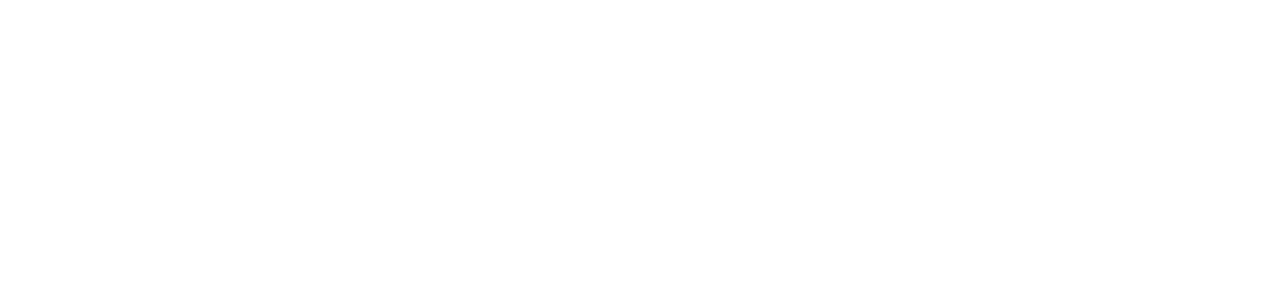
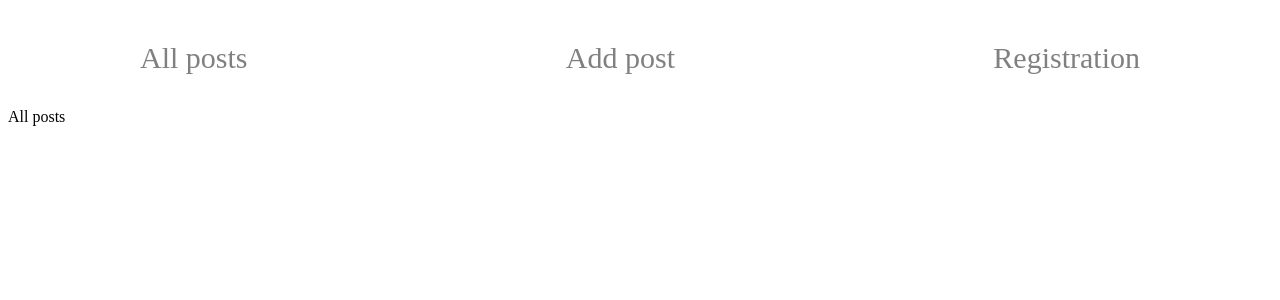
Before and after one commit to BigUhoTape/e2e4-testcase, a Vue app: page / in a window 1280 px wide. Shown: the top 300 px of the page. Built offline with nearby package versions, Linux system fonts and the light colour scheme.

Commit message:
add navbar

```diff
--- a/src/App.vue
+++ b/src/App.vue
@@ -1,7 +1,40 @@
 <template>
   <div id="app">
+      <Navbar />
+      <router-view/>
   </div>
 </template>
 
+<script>
+    import Navbar from "./components/Navbar";
+
+    export default {
+      components: {
+        Navbar
+      }
+    }
+</script>
+
 <style lang="less">
+    .navbar {
+        width: 1000px;
+        height: 100px;
+        margin: 0 auto;
+        display: flex;
+        justify-content: space-between;
+        align-items: center;
+        list-style: none;
+
+        &__link {
+            color: gray;
+            font-size: 30px;
+            transition: .3s;
+
+            &:hover {
+                color: black;
+                transition: .3s;
+                cursor: pointer;
+            }
+        }
+    }
 </style>
--- /dev/null
+++ b/src/components/Navbar.vue
@@ -0,0 +1,15 @@
+<template>
+    <div class="navbar">
+        <router-link to="/" tag="li" class="navbar__link">All posts</router-link>
+        <router-link to="/addPost" tag="li" class="navbar__link">Add post</router-link>
+        <router-link to="/registration" tag="li" class="navbar__link">Registration</router-link>
+    </div>
+</template>
+
+<script>
+    export default {
+      name: 'Navbar'
+    }
+</script>
+
+<style lang="less" scoped></style>
--- a/src/router/index.js
+++ b/src/router/index.js
@@ -1,9 +1,29 @@
 import Vue from 'vue'
 import VueRouter from 'vue-router'
 
+import AllPosts from "../views/AllPosts";
+import AddPost from "../views/AddPost";
+import Registration from "../views/Registration";
+
 Vue.use(VueRouter);
 
-  const routes = [];
+  const routes = [
+    {
+      path: '/',
+      name: 'Allposts',
+      component: AllPosts
+    },
+    {
+      path: '/addPost',
+      name: 'AddPost',
+      component: AddPost
+    },
+    {
+      path: '/registration',
+      name: 'Registration',
+      component: Registration
+    },
+  ];
 
 const router = new VueRouter({
   mode: 'history',
```
